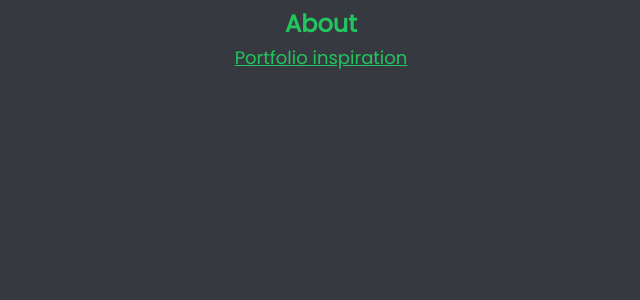
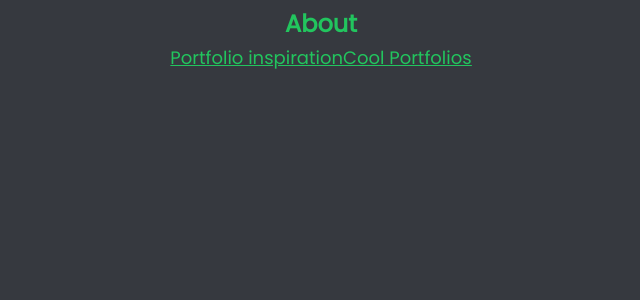
Before and after one commit to SidharthK2/portfolio, a Next.js app: page /About in a window 1280 px wide. Shown: the top 300 px of the page, without its empty margins (319-959 px from the left). Built offline with nearby package versions, Linux system fonts and the light colour scheme.

Commit message:
add protoflio links

```diff
--- a/pages/About.js
+++ b/pages/About.js
@@ -10,6 +10,9 @@ export default function AboutPage() {
         <div className="text-lg">
           <a className="underline" href="https://www.alexdanielson.com/">
             Portfolio inspiration
+            <a href="https://www.theodinproject.com/lessons/node-path-getting-hired-building-your-personal-website">
+              Cool Portfolios
+            </a>
           </a>
         </div>
       </div>
```
